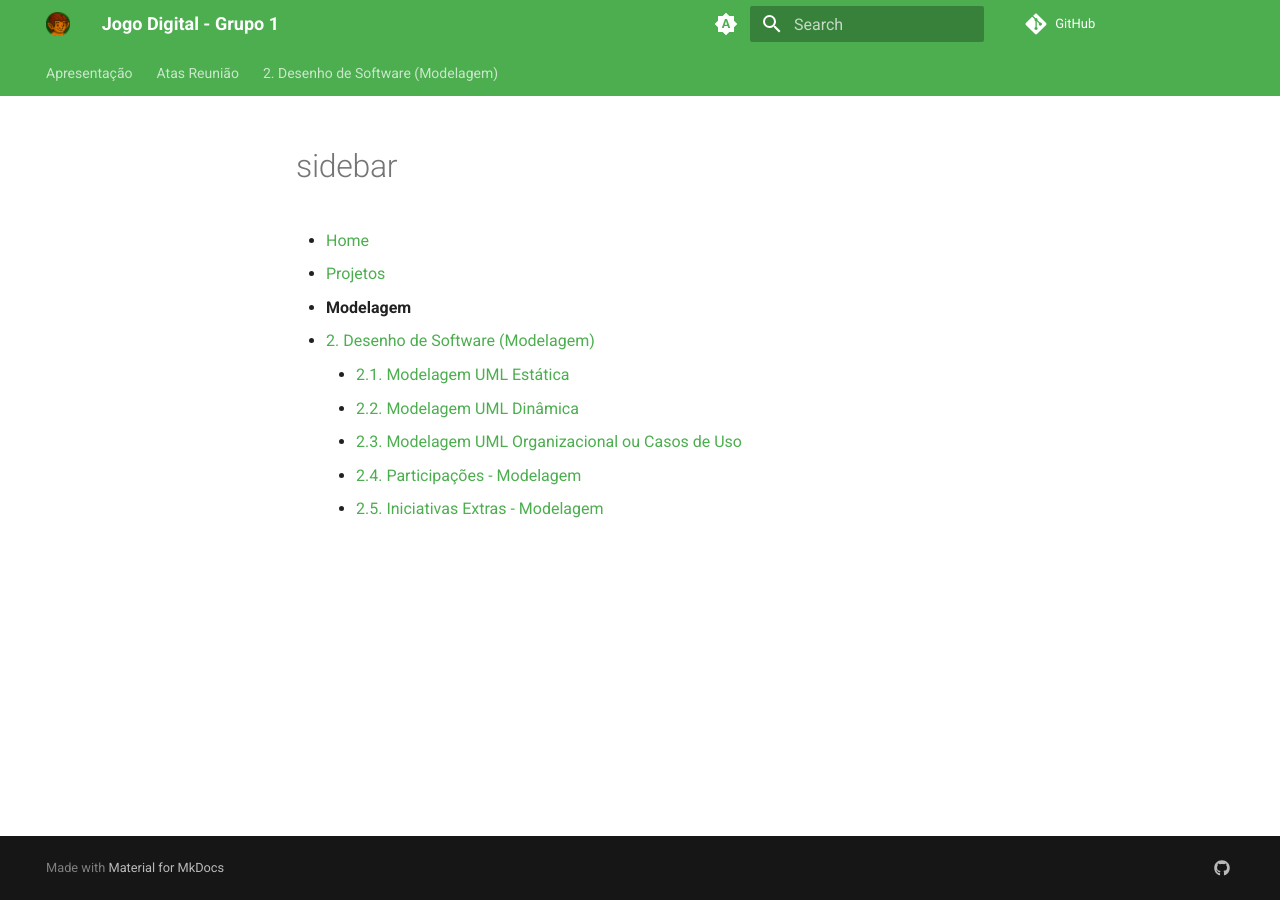
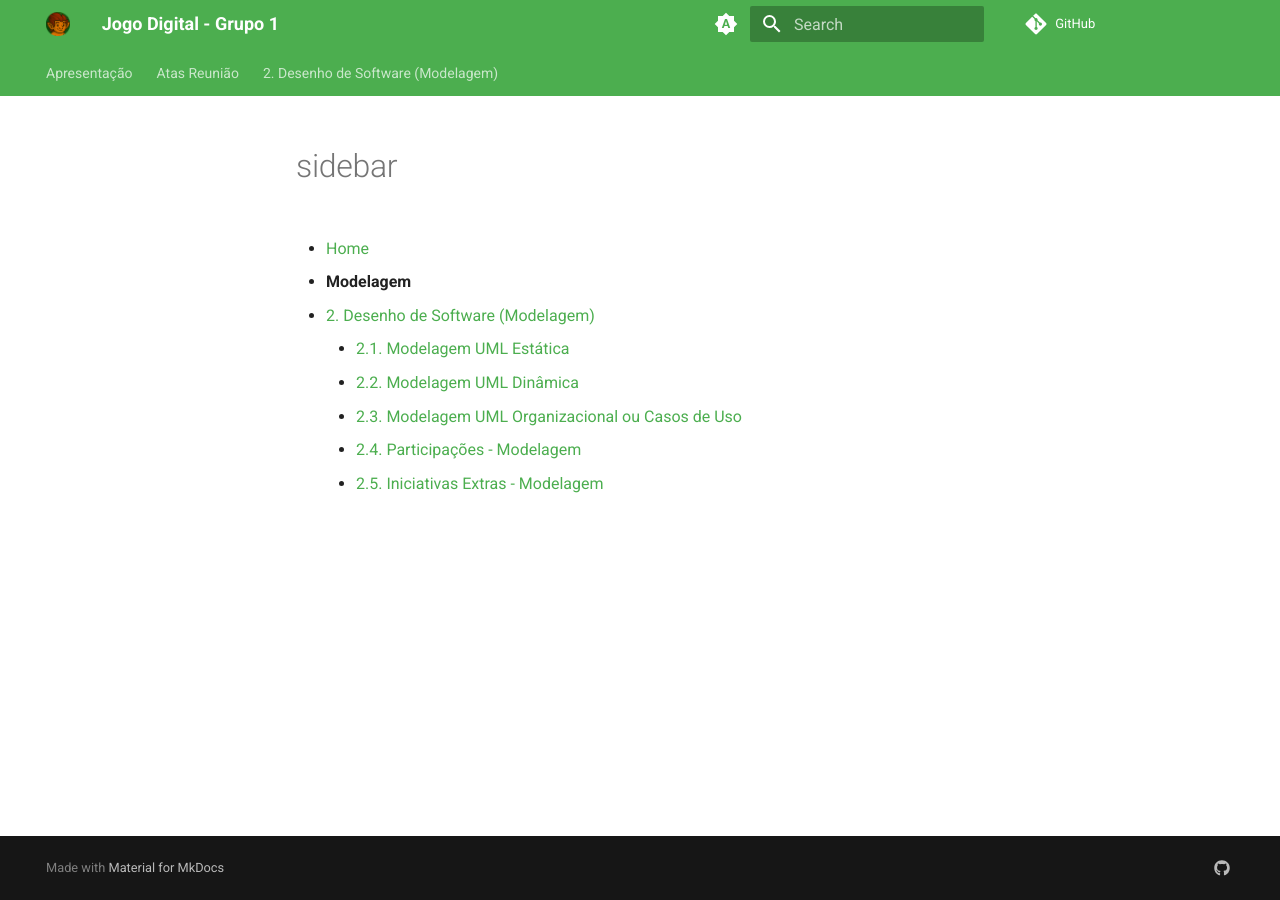
Before and after one commit to UnBArqDsw2025-2-Turma01/2025.2-T01-G1_JogoDigital_Entrega_02, an MkDocs documentation site: the page built from docs/_sidebar.md, in a window 1280 px wide. Built offline with MkDocs 1.6.1 and Material for MkDocs 9.7.7, drawn with Linux system fonts in a browser that asks for light colours.

Commit message:
update: correçao _sidebar.md

```diff
--- a/docs/_sidebar.md
+++ b/docs/_sidebar.md
@@ -1,7 +1,6 @@
 <!-- docs/_sidebar.md -->
 
  - [Home](README.md)
- - [Projetos](Projeto/Projeto.md)
 
  - **Modelagem**
    - [2. Desenho de Software (Modelagem)](Modelagem/2.Modelagem.md)
```
